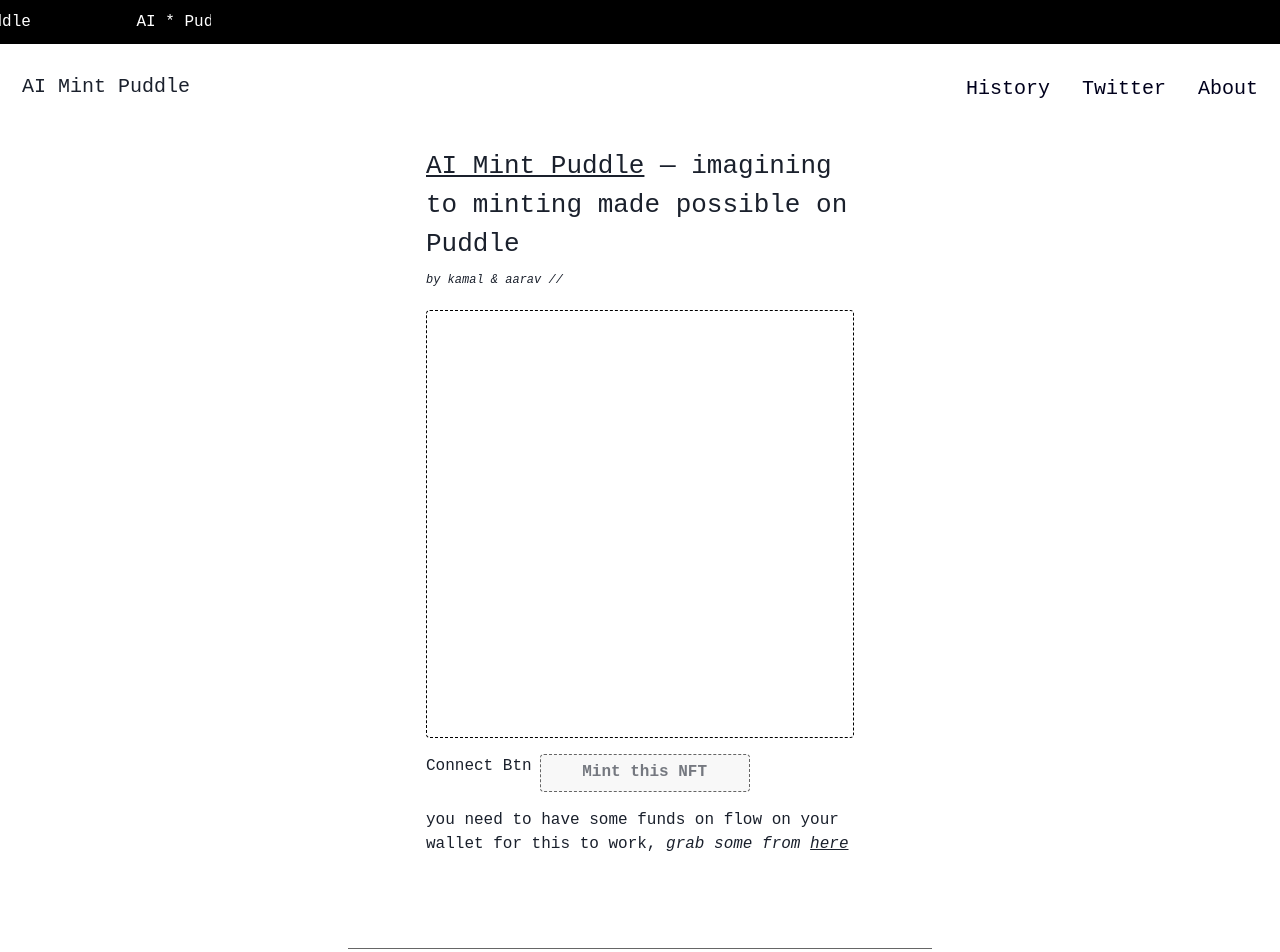
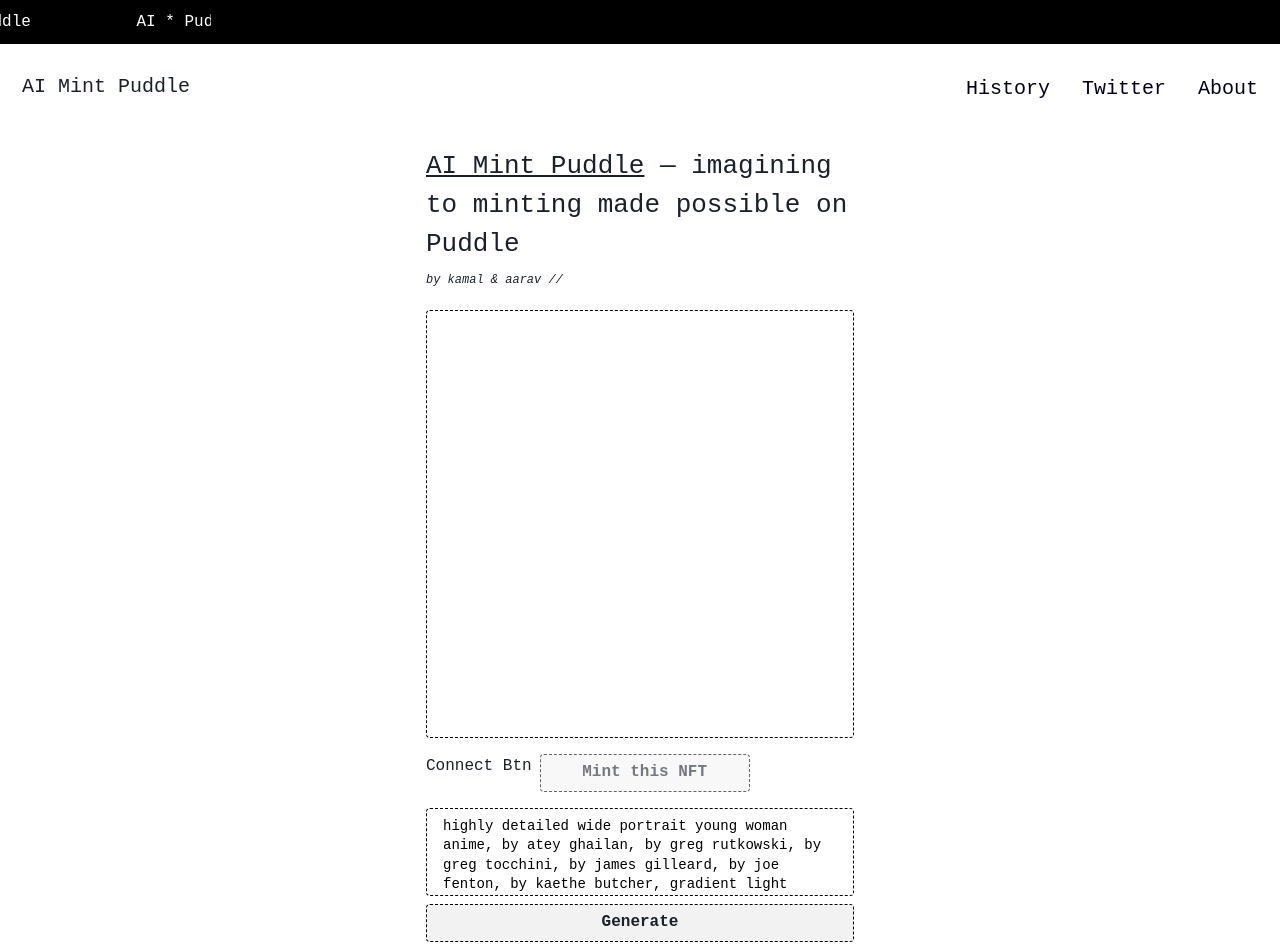
Before and after one commit to degenbuilder7/PuddleAI, a Next.js app: page / in a window 1280 px wide. Shown: the top 952 px of the page. Built offline with nearby package versions, Linux system fonts and the light colour scheme.

Commit message:
prompt form added

```diff
--- a/src/pages/index.js
+++ b/src/pages/index.js
@@ -1,7 +1,7 @@
 import { useState, useEffect } from "react";
 import { useDisclosure } from "@chakra-ui/react";
 import Canvas from "components/canvas";
-import { PromptForm } from "components/prompt-form";
+import PromptForm from "components/prompt-form";
 import { useRef } from "react";
 import Marquee from "react-fast-marquee";
 
@@ -103,6 +103,7 @@ export default function Home() {
                 </a>
               </Text>
             </div>
+
             <div className="hover-underline-animation">
               <Text
                 fontSize={{ base: "11px", lg: "20px" }}
@@ -186,7 +187,7 @@ export default function Home() {
                 </Button>
               )}
             </Flex>
-
+<PromptForm />
             <Flex flexDir={"column"}>
               {minted ? (
                 <Flex gap={"16px"} align={"center"} marginTop={"16px"}>
```
